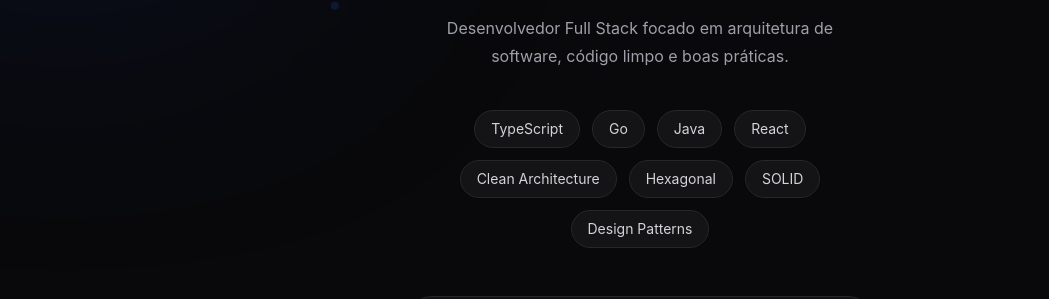
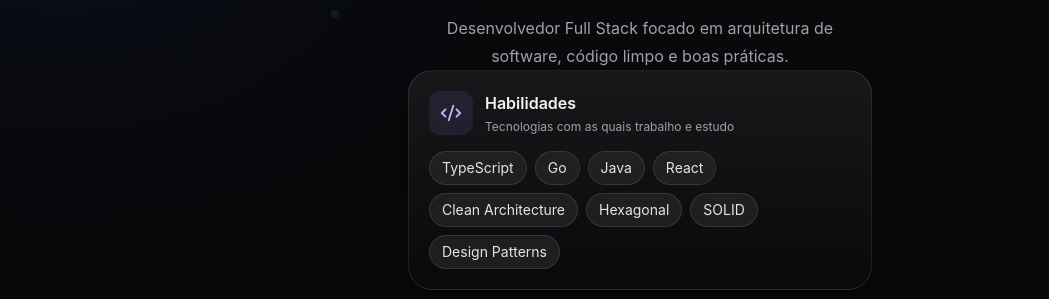
Before and after one commit to marcosfrancomarinho/meu-perfil, a React (Vite) app: page / in a window 1280 px wide. Shown: the part 442-741 px from the top of the page, without its empty margins (0-1049 px from the left). Built offline with nearby package versions, Linux system fonts and the light colour scheme.

Commit message:
ui: organize skills and Snake Game into interactive cards

```diff
--- a/src/components/TechStack.tsx
+++ b/src/components/TechStack.tsx
@@ -1,3 +1,4 @@
+import { Code2 } from 'lucide-react';
 import { motion } from 'framer-motion';
 
 interface TechStackProps {
@@ -7,19 +8,36 @@ interface TechStackProps {
 
 export function TechStack({ techs, startDelay = 0.5 }: TechStackProps) {
   return (
-    <div className='mt-8 flex flex-wrap justify-center gap-2 sm:mt-10 sm:gap-3'>
+    <motion.section
+      initial={{ opacity: 0, y: 20 }}
+      animate={{ opacity: 1, y: 0 }}
+      transition={{ delay: startDelay }}
+      aria-labelledby='skills-heading'
+      className='w-full rounded-2xl border border-white/10 bg-gradient-to-b from-zinc-900 to-zinc-950 p-4 shadow-lg shadow-black/20 sm:rounded-3xl sm:p-5'
+    >
+      <div className='mb-4 flex items-center gap-3'>
+        <span className='flex h-11 w-11 shrink-0 items-center justify-center rounded-xl bg-violet-400/10 text-violet-300'>
+          <Code2 size={22} aria-hidden='true' />
+        </span>
+        <div>
+          <h2 id='skills-heading' className='text-sm font-semibold text-zinc-100 sm:text-base'>Habilidades</h2>
+          <p className='mt-1 text-xs text-zinc-400'>Tecnologias com as quais trabalho e estudo</p>
+        </div>
+      </div>
+      <div className='flex flex-wrap gap-2'>
         {techs.map((tech, index) => (
-        <motion.div
+          <motion.span
             key={tech}
-          initial={{ opacity: 0, scale: 0 }}
+            initial={{ opacity: 0, scale: 0.9 }}
             animate={{ opacity: 1, scale: 1 }}
-          transition={{ delay: startDelay + index * 0.04 }}
-          whileHover={{ scale: 1.08, y: -4 }}
-          className='rounded-full border border-zinc-800 bg-zinc-900/80 px-3 py-1.5 text-xs text-zinc-300 backdrop-blur sm:px-4 sm:py-2 sm:text-sm'
+            transition={{ delay: startDelay + 0.1 + index * 0.04 }}
+            whileHover={{ scale: 1.05, y: -2 }}
+            className='rounded-full border border-zinc-700/70 bg-zinc-800/70 px-3 py-1.5 text-xs text-zinc-200 sm:text-sm'
           >
             {tech}
-        </motion.div>
+          </motion.span>
         ))}
       </div>
+    </motion.section>
   );
 }
```
Lines whose indentation alone changed are shown as unchanged.
